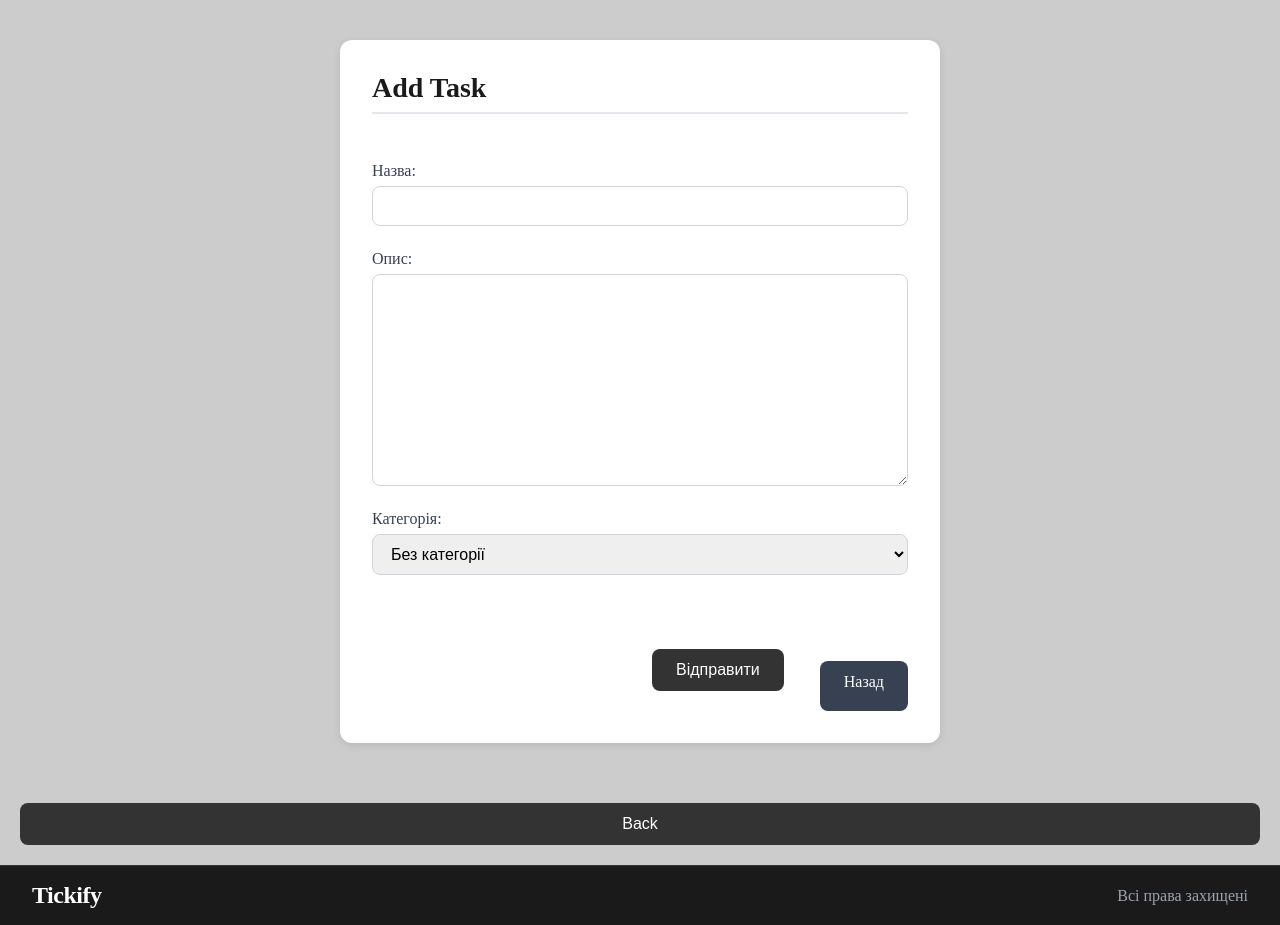
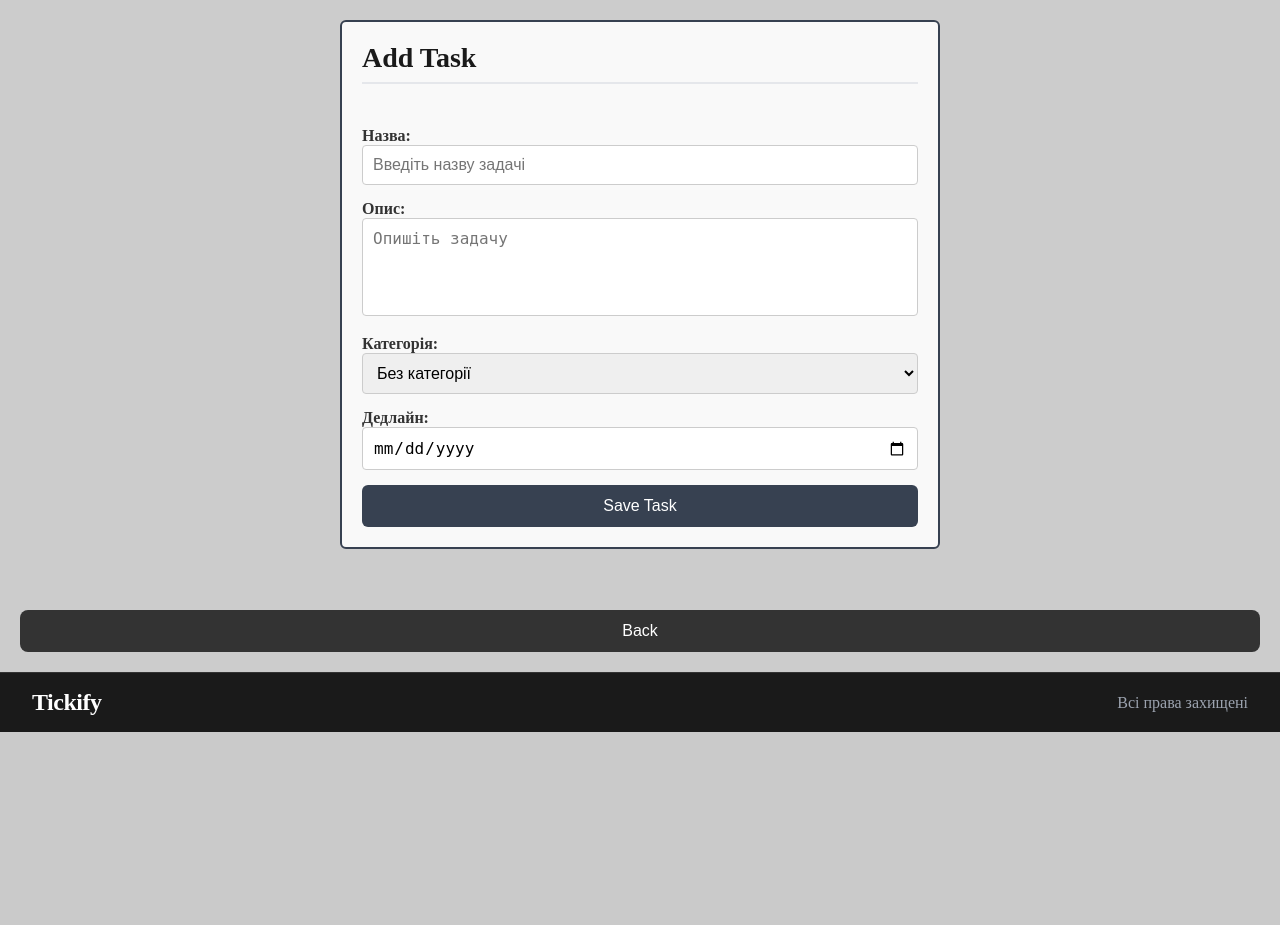
Before and after one commit to ivasx/Tickify, a Django app: page /add_task/ in a window 1280 px wide. Shown: the part 68-993 px from the top of the page. After the commit the page ends 800 px from the top, so only its background shows below. Run offline with Django 4.2, Linux system fonts and the light colour scheme; data that the repository does not hold is empty.

Commit message:
Fix the appearance of form fields

```diff
--- a/tickify/tasks/forms.py
+++ b/tickify/tasks/forms.py
@@ -20,18 +20,37 @@ class TaskAdminForm(forms.ModelForm):
 
 
 class AddTaskForm(forms.Form):
-    # class Meta:
-    #     model = Task
-    #     fields = '__all__'
-    #
-    # def __init__(self, *args, **kwargs):
-    #     super().__init__(*args, **kwargs)
-    #     if self.user:
-    #         self.fields['category'].queryset = Category.objects.filter(user=self.user)
-    #         self.fields['category'].empty_label = "Без категорії"
-    #     else:
-    #         self.fields['category'].queryset = Category.objects.none()
-    title = forms.CharField(max_length=255, label="Назва:")
-    description = forms.CharField(widget=forms.Textarea, required=False, label="Опис:")
-    category = forms.ModelChoiceField(queryset=Category.objects.all(), required=False, empty_label="Без категорії", label="Категорія:")
-    deadline = forms.DateField(required=False, label="Дедлайн:")
+    title = forms.CharField(
+        max_length=255,
+        label="Назва:",
+        widget=forms.TextInput(attrs={
+            "class": "form-input",
+            "placeholder": "Введіть назву задачі"
+        })
+    )
+    description = forms.CharField(
+        widget=forms.Textarea(attrs={
+            "class": "form-input",
+            "placeholder": "Опишіть задачу",
+            "rows": 4
+        }),
+        required=False,
+        label="Опис:"
+    )
+    category = forms.ModelChoiceField(
+        queryset=Category.objects.all(),
+        required=False,
+        empty_label="Без категорії",
+        label="Категорія:",
+        widget=forms.Select(attrs={
+            "class": "form-input"
+        })
+    )
+    deadline = forms.DateField(
+        required=False,
+        label="Дедлайн:",
+        widget=forms.DateInput(attrs={
+            "class": "form-input",
+            "type": "date"
+        })
+    )
--- a/tickify/tasks/static/tasks/css/styles.css
+++ b/tickify/tasks/static/tasks/css/styles.css
@@ -341,58 +341,67 @@ hr {
 }
 
 .form-container {
-    background: white;
+    box-sizing: border-box;
     max-width: 600px;
-    margin: 40px auto;
-    padding: 32px;
-    border-radius: 12px;
-    box-shadow: 0 2px 8px rgba(0,0,0,0.1);
+    width: 100%;
+    border-radius: 6px;
+    border: 2px solid #374151;
+    background-color: #f9f9f9;
+    padding: 20px;
+    margin: 0 auto;
+    margin-top: 20px;
+    margin-bottom: 20px;
 }
 
 .task-form {
     display: flex;
     flex-direction: column;
-    gap: 20px;
+    gap: 15px;
 }
 
 .form-group {
     display: flex;
     flex-direction: column;
-    text-align: left;
 }
 
 .form-label {
-    font-weight: 500;
+    font-weight: 600;
     margin-bottom: 6px;
-    color: #374151;
+    color: #333;
 }
 
-.form-group input,
-.form-group textarea,
-.form-group select {
-    padding: 10px 14px;
-    border: 1px solid #d1d5db;
-    border-radius: 8px;
+.form-input {
+    padding: 10px;
+    border-radius: 4px;
+    border: 1px solid #ccc;
     font-size: 16px;
-    transition: border 0.2s ease, box-shadow 0.2s ease;
+    width: 100%;
+    resize: none;
 }
 
-.form-group input:focus,
-.form-group textarea:focus,
-.form-group select:focus {
+.form-input:focus {
+    border-color: #374151;
     outline: none;
-    border-color: #374151;
-    box-shadow: 0 0 0 3px rgba(55,65,81,0.1);
+    box-shadow: 0 0 4px rgb(50, 58, 69);
 }
 
 .form-error {
-    color: #dc2626;
+    color: red;
     font-size: 14px;
     margin-top: 4px;
 }
 
-.form-actions {
-    display: flex;
-    gap: 16px;
-    justify-content: flex-end;
+.btn-submit {
+    background-color: #374151;
+    color: white;
+    padding: 12px;
+    font-size: 16px;
+    border: none;
+    border-radius: 6px;
+    cursor: pointer;
+    transition: background 0.3s ease;
 }
+
+.btn-submit:hover {
+    background-color: #596c81;
+}
--- a/tickify/tasks/templates/tasks/add_task.html
+++ b/tickify/tasks/templates/tasks/add_task.html
@@ -4,50 +4,19 @@
 <div class="form-container">
     <h1 class="section-title">Add Task</h1>
 
-    <form action="" method="post" class="task-form">
+    <form method="post" class="task-form">
         {% csrf_token %}
+        <div class="form-error"> {{ form.non_field_errors }} </div>
+        {% for f in form %}
+            <p>
+                <label class="form-label" for="{{ f.id_for_label }}">
+                    {{ f.label }}
+                </label>
+                {{ f }}
+            </p>
+        {% endfor %}
 
-        <!-- глобальні помилки -->
-        <div class="form-error">
-            {{ form.non_field_errors }}
-        </div>
-
-        <div class="form-group">
-            <label class="form-label" for="{{ form.title.id_for_label }}">
-                {{ form.title.label }}
-            </label>
-            {{ form.title }}
-            <div class="form-error">{{ form.title.errors }}</div>
-        </div>
-
-        <div class="form-group">
-            <label class="form-label" for="{{ form.description.id_for_label }}">
-                {{ form.description.label }}
-            </label>
-            {{ form.description }}
-            <div class="form-error">{{ form.description.errors }}</div>
-        </div>
-
-        <div class="form-group">
-            <label class="form-label" for="{{ form.category.id_for_label }}">
-                {{ form.category.label }}
-            </label>
-            {{ form.category }}
-            <div class="form-error">{{ form.category.errors }}</div>
-        </div>
-
-        <div class="form-group">
-            <label class="form-label" for="{{ form.due_date.id_for_label }}">
-                {{ form.due_date.label }}
-            </label>
-            {{ form.due_date }}
-            <div class="form-error">{{ form.due_date.errors }}</div>
-        </div>
-
-        <div class="form-actions">
-            <button type="submit" class="button">Відправити</button>
-            <a href="" class="back-button">Назад</a>
-        </div>
+        <button type="submit" class="btn-submit">Save Task</button>
     </form>
 </div>
 {% endblock %}
```
